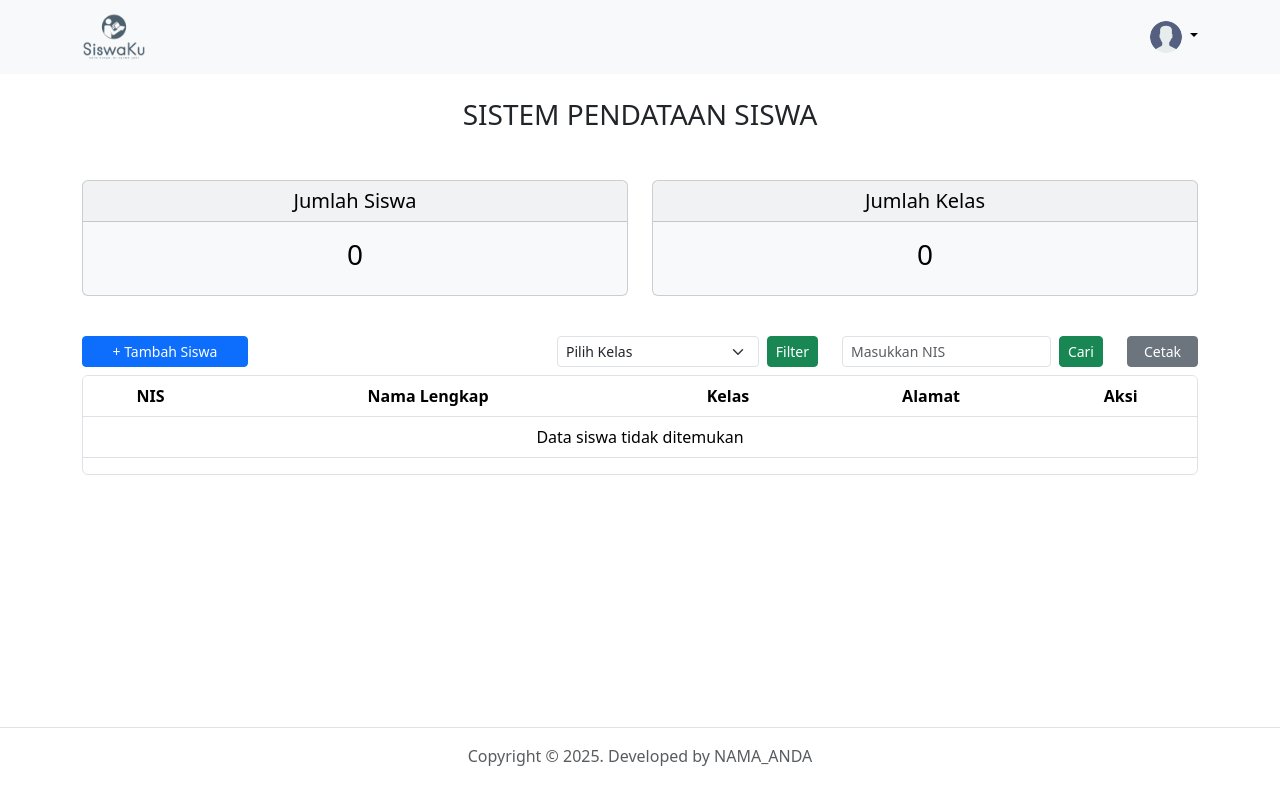
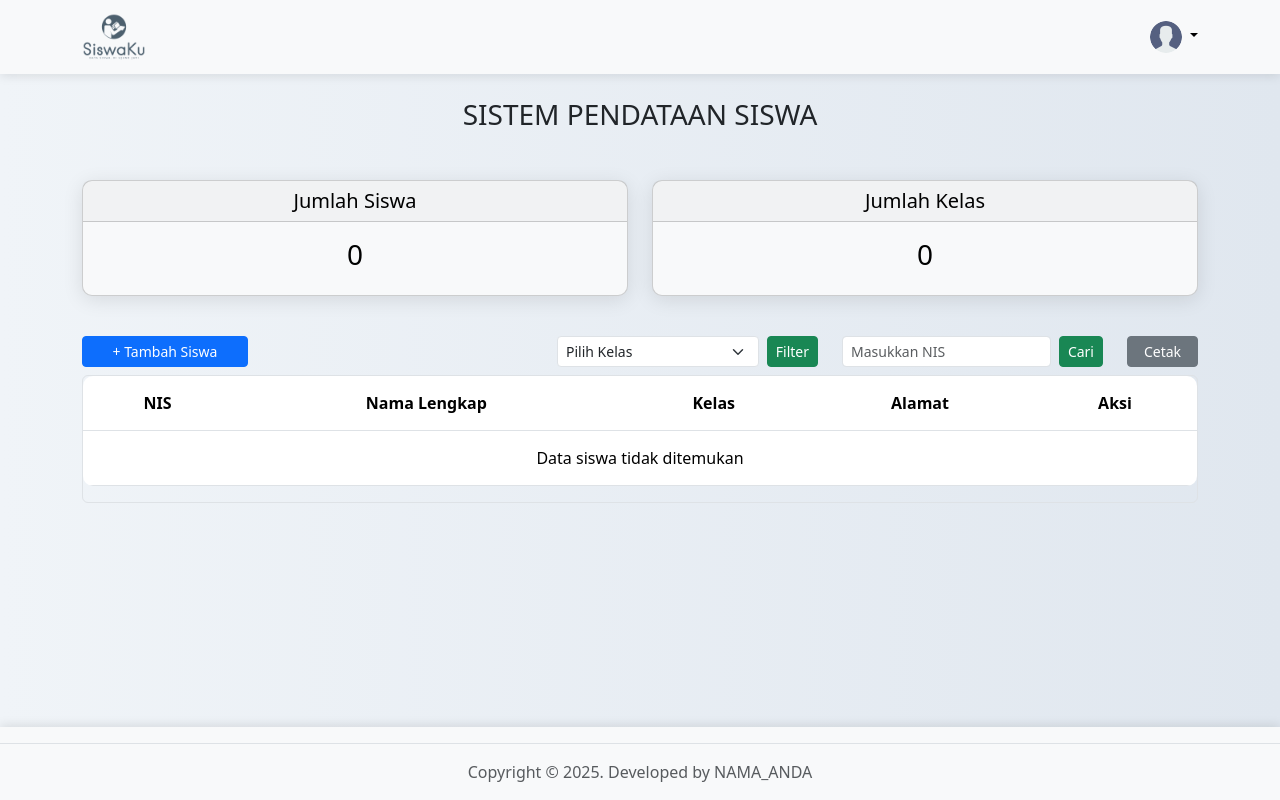
Before and after one commit to thiovan/siswaku, a PHP site: page / in a window 1280 px wide. Run offline with PHP 8.4, Linux system fonts and the light colour scheme; the visitor is signed in with stand-in values (Sample User, id 1); data that the repository does not hold is empty.

Commit message:
UI modification

```diff
--- /dev/null
+++ b/assets/css/custom.css
@@ -0,0 +1,42 @@
+body {
+  background: linear-gradient(to right, #f0f4f8, #e0e7ef);
+  padding-bottom: 70px;
+}
+
+.navbar {
+  box-shadow: 0 2px 10px rgba(0, 0, 0, 0.1);
+}
+
+.card {
+  border-radius: 10px;
+  box-shadow: 0 4px 20px rgba(0, 0, 0, 0.1);
+}
+
+.table {
+  border-radius: 10px;
+  overflow: hidden;
+}
+
+.table th,
+.table td {
+  padding: 15px;
+}
+
+footer {
+  background-color: #f8f9fa;
+  box-shadow: 0 -2px 10px rgba(0, 0, 0, 0.1);
+}
+
+@media print {
+  body * {
+    visibility: collapse;
+  }
+
+  .table-responsive {
+    visibility: visible;
+  }
+
+  .table-responsive * {
+    visibility: visible;
+  }
+}
--- a/views/home.php
+++ b/views/home.php
@@ -6,22 +6,8 @@
     <meta name="viewport" content="width=device-width, initial-scale=1.0">
     <title><?php echo APP_NAME; ?></title>
 
-    <style>
-        @media print {
-            body * {
-                visibility: collapse;
-            }
-
-            .table-responsive {
-                visibility: visible;
-            }
-
-            .table-responsive * {
-                visibility: visible;
-            }
-        }
-    </style>
     <link rel="stylesheet" href="assets/css/bootstrap.min.css">
+    <link rel="stylesheet" href="assets/css/custom.css">
     <script src="assets/js/bootstrap.min.js"></script>
 </head>
 
@@ -57,7 +43,7 @@
         <h3 class="mb-5">SISTEM PENDATAAN SISWA</h3>
 
         <div class="row">
-            <div class="col-md-6">
+            <div class="col-12 col-md-6">
                 <div class="card text-bg-light mb-3">
                     <h5 class="card-header">Jumlah Siswa</h5>
                     <div class="card-body">
@@ -65,7 +51,7 @@
                     </div>
                 </div>
             </div>
-            <div class="col-md-6">
+            <div class="col-12 col-md-6">
                 <div class="card text-bg-light mb-3">
                     <h5 class="card-header">Jumlah Kelas</h5>
                     <div class="card-body">
@@ -76,13 +62,13 @@
         </div>
 
         <div class="row mt-4 mb-2">
-            <div class="col-md-2">
+            <div class="col-12 col-md-2">
                 <div class="d-grid gap-2">
                     <a class="btn btn-primary btn-sm" href="/form">+ Tambah Siswa</a>
                 </div>
             </div>
 
-            <div class="col-md-3 offset-md-3">
+            <div class="col-12 col-md-3 offset-md-3">
                 <form class="d-flex" role="filter" method="get">
                     <select class="form-select me-2 form-select-sm" name="kelas" aria-label="Pilih Kelas">
                         <option value="">Pilih Kelas</option>
@@ -94,14 +80,14 @@
                 </form>
             </div>
 
-            <div class="col-md-3">
+            <div class="col-12 col-md-3">
                 <form class="d-flex" role="search" method="get">
                     <input class="form-control me-2 form-control-sm" type="search" placeholder="Masukkan NIS" name="nis">
                     <button class="btn btn-success btn-sm" type="submit">Cari</button>
                 </form>
             </div>
 
-            <div class="col-md-1">
+            <div class="col-12 col-md-1">
                 <div class="d-grid gap-2 text-center">
                     <button class="btn btn-secondary btn-sm" type="button" onclick="window.print()">Cetak</button>
                 </div>
@@ -150,52 +136,13 @@
     <!-- / Menampilkan Konten -->
 
     <!-- Menampilkan Footer -->
-    <footer class="position-absolute bottom-0 start-0 w-100 py-3">
+    <footer class="fixed-bottom w-100">
         <ul class="nav border-bottom pb-3 mb-3">
         </ul>
         <p class="text-center text-body-secondary">Copyright &copy; 2025. Developed by <?php echo APP_AUTHOR; ?></p>
     </footer>
     <!-- / Menampilkan Footer -->
-
-    <!-- Menampilkan Modal -->
-    <div class="modal fade" id="modalInsert" tabindex="-1" data-bs-backdrop="static" data-bs-keyboard="false">
-        <div class="modal-dialog modal-dialog-centered modal-dialog-scrollable">
-            <form class="modal-content needs-validation" method="post" novalidate>
-                <div class="modal-header">
-                    <h5 class="modal-title">Tambah Data Siswa</h5>
-                    <button type="button" class="btn-close" data-bs-dismiss="modal" aria-label="Close"></button>
-                </div>
-                <div class="modal-body">
-
-                    <div class="mb-3">
-                        <label for="nis" class="form-label">NIS</label>
-                        <input type="number" class="form-control is-invalid" id="nis" name="nis" pattern="[0-9]+" required>
-                        <div class="invalid-feedback">NIS harus berupa angka dan unik</div>
-                    </div>
-
-                    <div class="mb-3">
-                        <label for="kelas" class="form-label">Kelas</label>
-                        <input type="text" class="form-control" id="kelas" name="kelas" pattern="[a-zA-Z0-9]+" required>
-                        <div class="invalid-feedback">Kelas harus berupa alphanumeric</div>
-                    </div>
-
-
-                </div>
-                <div class="modal-footer">
-                    <button type="button" class="btn btn-secondary" data-bs-dismiss="modal">Close</button>
-                    <button type="submit" class="btn btn-primary">Save changes</button>
-                </div>
-            </form>
-        </div>
-    </div>
-    <!-- / Menampilkan Modal -->
 </body>
-
-<?php if (!empty($validation)): ?>
-    <script>
-        $("#modalInsert").modal();
-    </script>
-<?php endif; ?>
 
 
 </html>
```
Also changed, not shown: views/form.php (+4 -4 lines).
